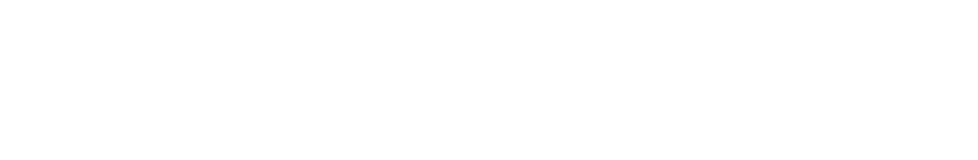
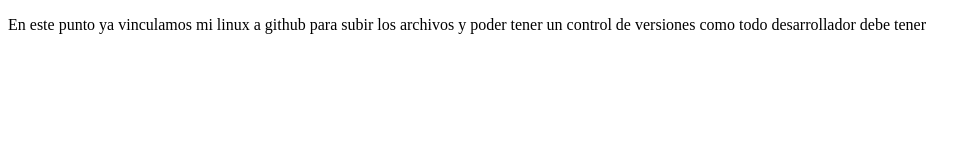
Before and after one commit to Holmanyiyos/proyectoDemo, a plain HTML site: page index.html in a window 1280 px wide. Shown: the whole page, without its empty margins (0-978 px from the left). Drawn offline with Linux system fonts and the light colour scheme.

Commit message:
coment de que hicimos en la clase

```diff
--- a/index.html
+++ b/index.html
@@ -7,6 +7,7 @@
     <title>Platzi</title>
 </head>
 <body>
-
+    <p>En este punto ya vinculamos mi linux a github para subir los archivos
+        y poder tener un control de versiones como todo desarrollador debe tener</p>
 </body>
 </html>
```
